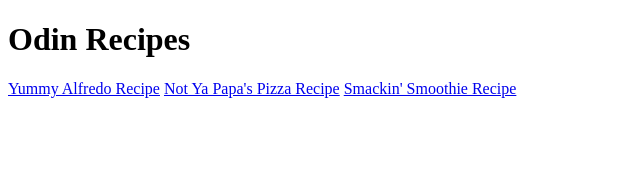
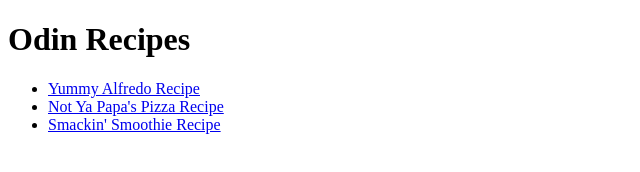
Before and after one commit to fezdavinci/odin-recipes, a plain HTML site: page index.html in a window 1280 px wide. Shown: the whole page, without its empty margins (0-640 px from the left). Drawn offline with Linux system fonts and the light colour scheme.

Commit message:
Edit index.html and recipes/alfredo.html

```diff
--- a/index.html
+++ b/index.html
@@ -6,8 +6,10 @@
     </head>
     <body>
         <h1>Odin Recipes</h1>
-        <a href="recipes/alfredo.html">Yummy Alfredo Recipe</a>
-        <a href="recipes/pizza.html">Not Ya Papa's Pizza Recipe</a>
-        <a href="recipes/smoothie.html">Smackin' Smoothie Recipe</a>
+            <ul>
+            <li><a href="recipes/alfredo.html">Yummy Alfredo Recipe</a></li>
+             <li><a href="recipes/pizza.html">Not Ya Papa's Pizza Recipe</a></li>
+             <li><a href="recipes/smoothie.html">Smackin' Smoothie Recipe</a></li>
+            </ul>
     </body>
 </html>
```
Also changed, not shown: recipes/alfredo.html (+1 -1 lines).
